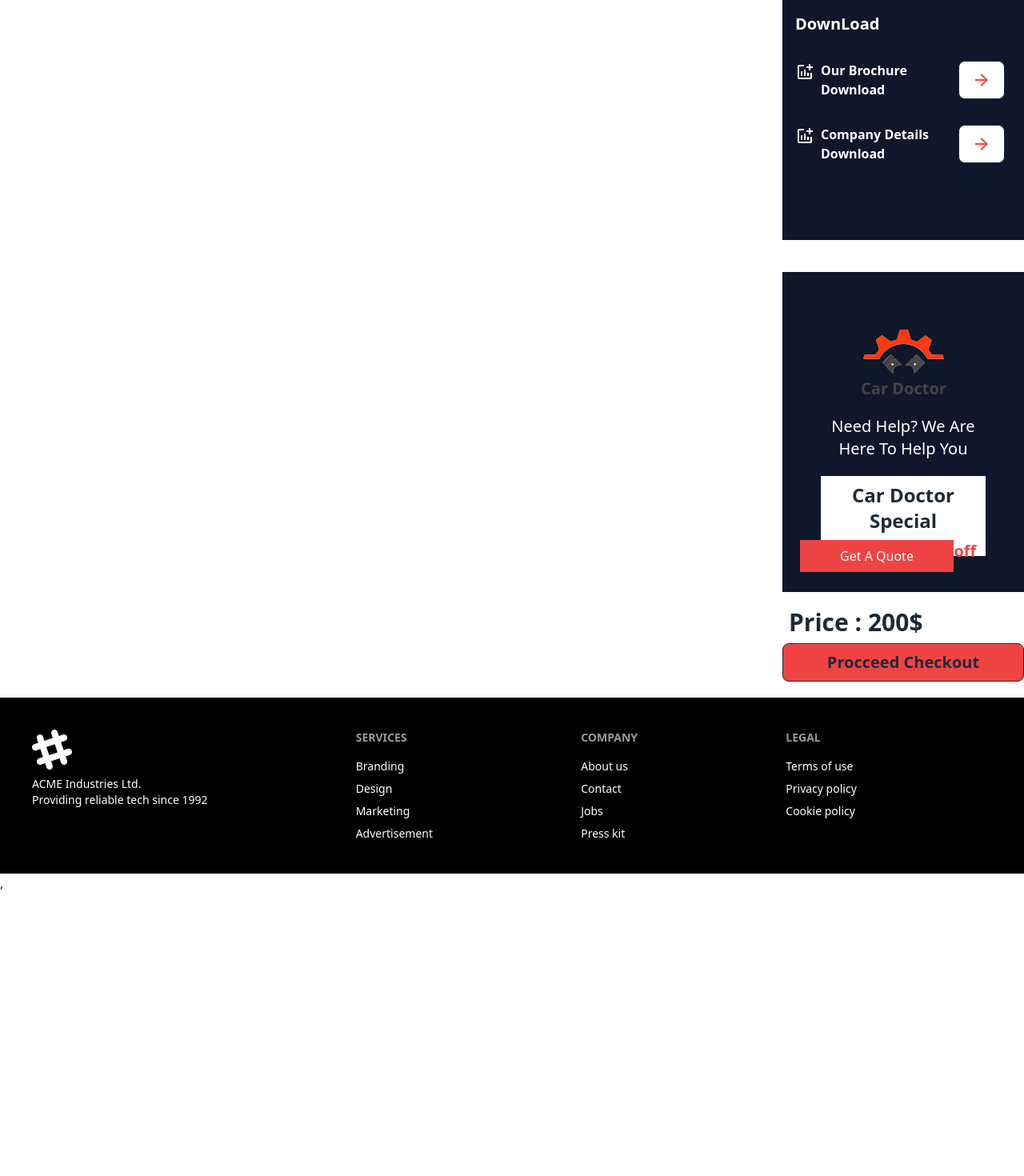
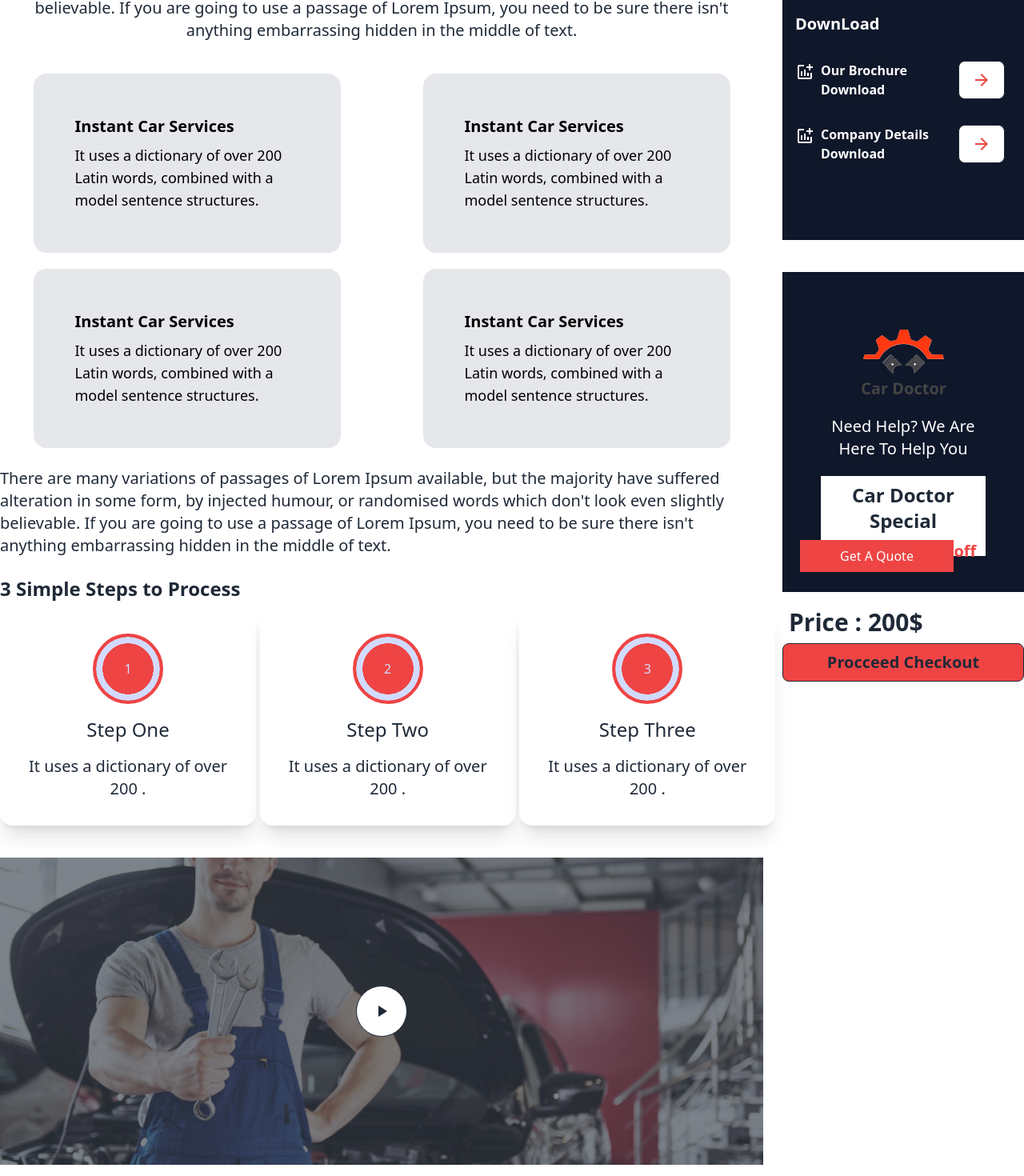
Before and after one commit to Shariful4447/car-geraze-shop, a React (Vite) app: page /checkout/1 in a window 1280 px wide. Shown: the part 980-2450 px from the top of the page at 80% size. Before the commit the page ends 2096 px from the top, so only its background shows below. Built offline with nearby package versions, Linux system fonts and the light colour scheme; no server answers.

Commit message:
Service details page design done

```diff
--- a/src/Pages/ServiceDetails/ServiceDetails.jsx
+++ b/src/Pages/ServiceDetails/ServiceDetails.jsx
@@ -3,6 +3,9 @@ import newImage from '../../assets/images/banner/3.jpg'
 import ArrowForwardIcon from '@mui/icons-material/ArrowForward';
 import AddchartIcon from '@mui/icons-material/Addchart';
 import logo from '../../assets/logo.svg'
+import firstBanner from "../../assets/images/banner/1.jpg"
+import PlayArrowIcon from '@mui/icons-material/PlayArrow';
+
 const ServiceDetails = () => {
     return (
         <div>
@@ -16,6 +19,112 @@ const ServiceDetails = () => {
                 <div className='lg:col-span-3 mb-5'>
 
                     <img className='h-96 w-full border-2 rounded-xl' src={newImage} alt="" />
+                    <div className='text-center mt-6'>
+                        <h2 className='m-6 text-2xl'>Unique Car Engine Service</h2>
+                        <p className='text-xl'>There are many variations of passages of Lorem Ipsum available, but the majority have suffered alteration in some form, by injected humour, or randomised words which don't look even slightly believable. If you are going to use a passage of Lorem Ipsum, you need to be sure there isn't anything embarrassing hidden in the middle of text. </p>
+                    </div>
+
+                    <div className='mt-10 grid grid-cols-2 justify-items-center gap-5'>
+                        <div className="card w-96 h-56 bg-[#e5e7eb] text-black">
+                            <div className="card-body">
+                                <div className='p-5'>
+                                    <h2 className="card-title text-xl mb-2">Instant Car Services</h2>
+                                    <p className='text-lg'>It uses a dictionary of over 200 Latin words, combined with a model sentence structures.</p>
+                                </div>
+
+
+                            </div>
+                        </div>
+                        <div className="card w-96 h-56 bg-[#e5e7eb] text-black">
+                            <div className="card-body">
+                                <div className='p-5'>
+                                    <h2 className="card-title text-xl mb-2">Instant Car Services</h2>
+                                    <p className='text-lg'>It uses a dictionary of over 200 Latin words, combined with a model sentence structures.</p>
+                                </div>
+
+
+                            </div>
+                        </div>
+                        <div className="card w-96 h-56 bg-[#e5e7eb] text-black">
+                            <div className="card-body">
+                                <div className='p-5'>
+                                    <h2 className="card-title text-xl mb-2">Instant Car Services</h2>
+                                    <p className='text-lg'>It uses a dictionary of over 200 Latin words, combined with a model sentence structures.</p>
+                                </div>
+
+
+                            </div>
+                        </div>
+                        <div className="card w-96 h-56 bg-[#e5e7eb] text-black">
+                            <div className="card-body">
+                                <div className='p-5'>
+                                    <h2 className="card-title text-xl mb-2">Instant Car Services</h2>
+                                    <p className='text-lg'>It uses a dictionary of over 200 Latin words, combined with a model sentence structures.</p>
+                                </div>
+
+
+                            </div>
+                        </div>
+
+                    </div>
+                    <div className='mt-6 text-xl'>
+                        <p>There are many variations of passages of Lorem Ipsum available, but the majority have suffered alteration in some form, by injected humour, or randomised words which don't look even slightly believable. If you are going to use a passage of Lorem Ipsum, you need to be sure there isn't anything embarrassing hidden in the middle of text. </p>
+                    </div>
+                    <div className='mt-6 text-2xl font-bold'>
+                        <p>3 Simple Steps to Process</p>
+                    </div>
+
+                    <div className='mt-2 grid grid-cols-3 gap-5'>
+                        <div className="card w-80 bg-base-100 shadow-xl">
+                            <div className="card-body text-center">
+                                <div className="card-actions justify-center">
+                                    <div className="radial-progress bg-red-500 text-primary-content border-4 border-red-500" style={{"--value":100}} role="progressbar">1</div>
+                                </div>
+
+                                <h2 className=" m-2 text-2xl text-center">Step One</h2>
+                                <p className='text-xl'>It uses a dictionary of over 200 .</p>
+
+                            </div>
+                        </div>
+                        <div className="card w-80 bg-base-100 shadow-xl">
+                            <div className="card-body text-center">
+                                <div className="card-actions justify-center">
+                                    <div className="radial-progress bg-red-500 text-primary-content border-4 border-red-500" style={{"--value":100}} role="progressbar">2</div>
+                                </div>
+
+                                <h2 className=" m-2 text-2xl text-center">Step Two</h2>
+                                <p className='text-xl'>It uses a dictionary of over 200 .</p>
+
+                            </div>
+                        </div>
+                        <div className="card w-80 bg-base-100 shadow-xl">
+                            <div className="card-body text-center">
+                                <div className="card-actions justify-center">
+                                    <div className="radial-progress bg-red-500 text-primary-content border-4 border-red-500" style={{"--value":100}} role="progressbar">3</div>
+                                </div>
+
+                                <h2 className=" m-2 text-2xl text-center">Step Three</h2>
+                                <p className='text-xl'>It uses a dictionary of over 200 .</p>
+
+                            </div>
+                        </div>
+
+                    </div>
+
+                    <div className='mt-10'>
+                        <div className="hero h-96" style={{backgroundImage: `url(${firstBanner})`}}>
+                            <div className="hero-overlay bg-opacity-60"></div>
+                            <div className="hero-content text-center text-neutral-content">
+                                <div className="w-16">
+                                    <button className="btn btn-circle h-16 w-16 btn-outline bg-white">
+                                        <PlayArrowIcon></PlayArrowIcon>
+                                    </button>
+                                </div>
+                            </div>
+                        </div>
+                    </div>
+
+
                 </div>
                 <div className='lg:col-span-1'>
                     <div className='bg-[#f1f5f9] h-[500px]'>
```
